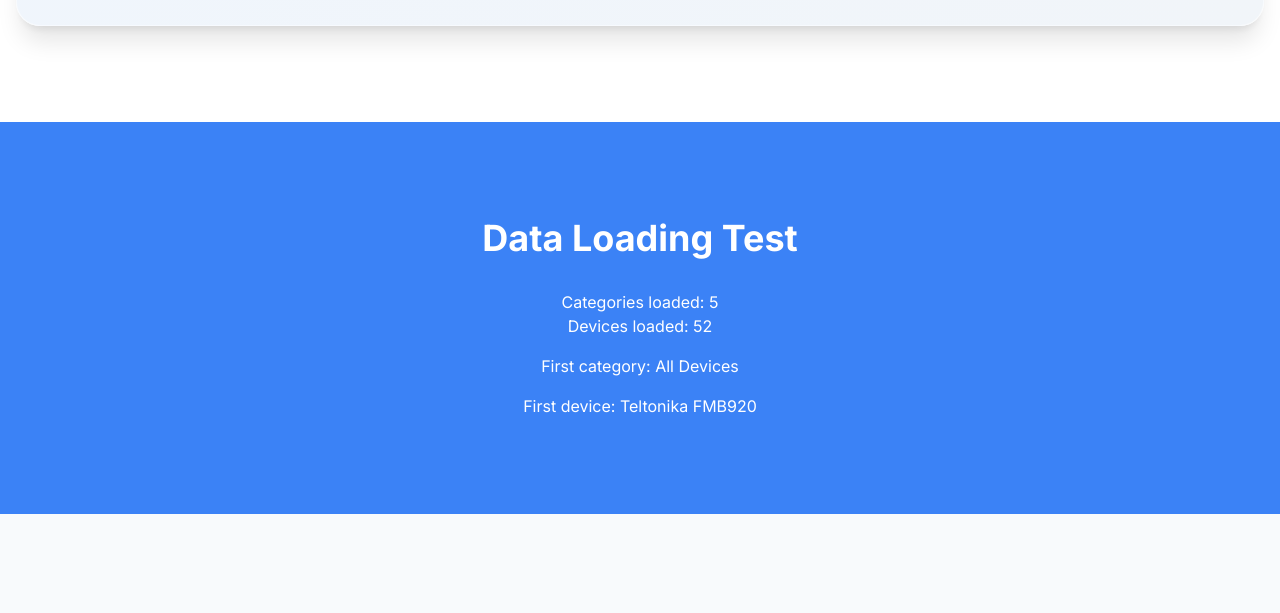
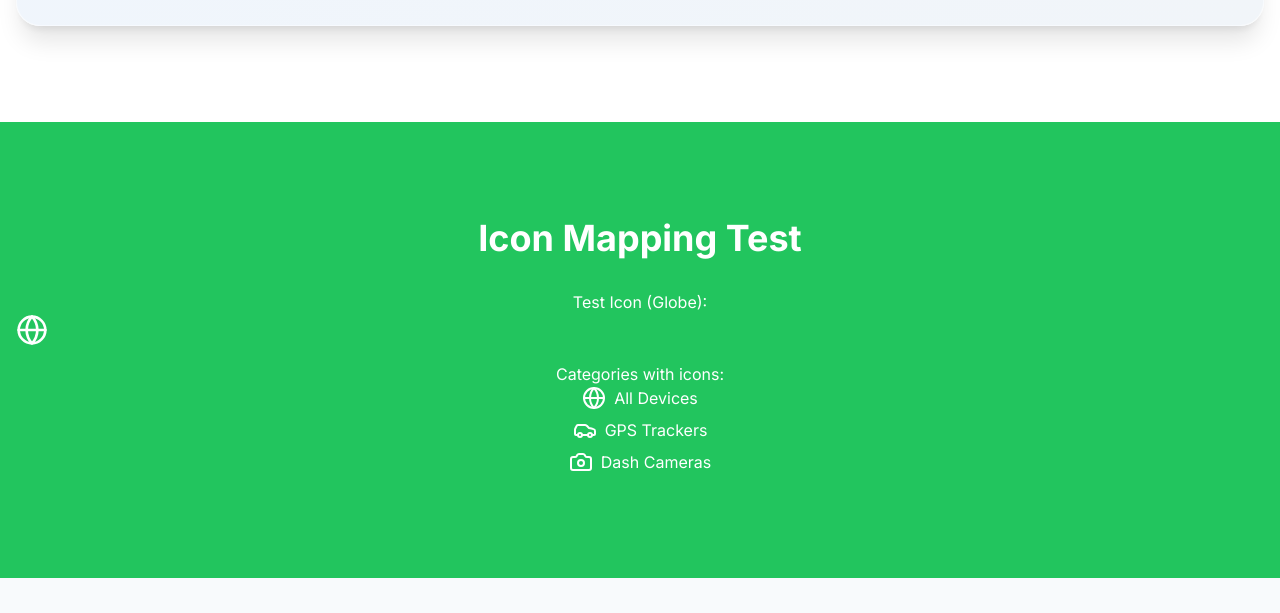
Before and after one commit to Bahareh-Esteki/fleetinfinity, a Next.js app: page / in a window 1280 px wide. Shown: the part 3260-3873 px from the top of the page. Built offline with nearby package versions, Linux system fonts and the light colour scheme.

Commit message:
homepage building

```diff
--- a/app/components/DeviceCompatibilityShowcase.js
+++ b/app/components/DeviceCompatibilityShowcase.js
@@ -1,36 +1,31 @@
-// app/components/DeviceCompatibilityShowcase.js
+// Test version with icon mapping
 import React from "react";
 import { deviceCategories, realDevices } from "../../data/deviceDatabase";
 import { getIcon } from "../../utils/iconMapping";
 
 const RealDeviceCompatibilityShowcase = () => {
-  console.log("Categories:", deviceCategories);
-  console.log("Devices:", realDevices);
-  console.log("Categories length:", deviceCategories?.length);
-  console.log("Devices length:", realDevices?.length);
+  const testIcon = getIcon("Globe", { className: "w-8 h-8 text-white" });
 
   return (
-    <section className="py-24 bg-blue-500">
-      <div className="container mx-auto px-4 text-white">
-        <h2 className="text-4xl font-bold text-center mb-8">
-          Data Loading Test
-        </h2>
+    <section className="py-24 bg-green-500">
+      <div className="container mx-auto px-4 text-white text-center">
+        <h2 className="text-4xl font-bold mb-8">Icon Mapping Test</h2>
 
-        <div className="text-center">
-          <p>Categories loaded: {deviceCategories?.length || "NONE"}</p>
-          <p>Devices loaded: {realDevices?.length || "NONE"}</p>
+        <div className="mb-4">
+          <p>Test Icon (Globe): {testIcon}</p>
+        </div>
 
-          {deviceCategories?.length > 0 && (
-            <div className="mt-4">
-              <h3>First category: {deviceCategories[0].name}</h3>
+        <div>
+          <p>Categories with icons:</p>
+          {deviceCategories?.slice(0, 3).map((category, idx) => (
+            <div
+              key={idx}
+              className="flex items-center justify-center gap-2 mb-2"
+            >
+              {getIcon(category.icon, { className: "w-6 h-6" })}
+              <span>{category.name}</span>
             </div>
-          )}
-
-          {realDevices?.length > 0 && (
-            <div className="mt-4">
-              <h3>First device: {realDevices[0].name}</h3>
-            </div>
-          )}
+          ))}
         </div>
       </div>
     </section>
```
